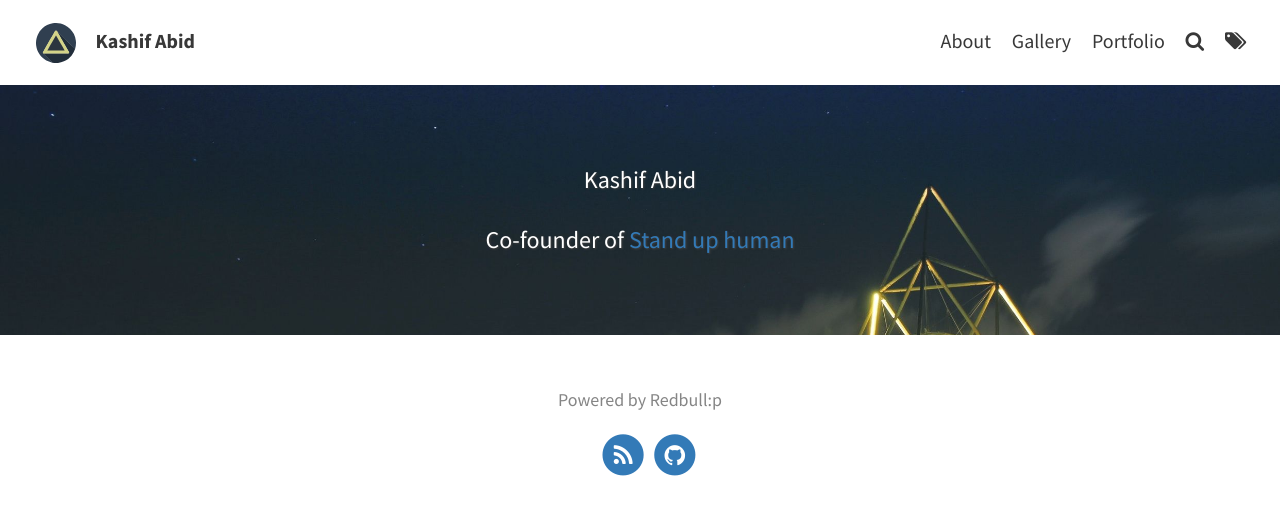
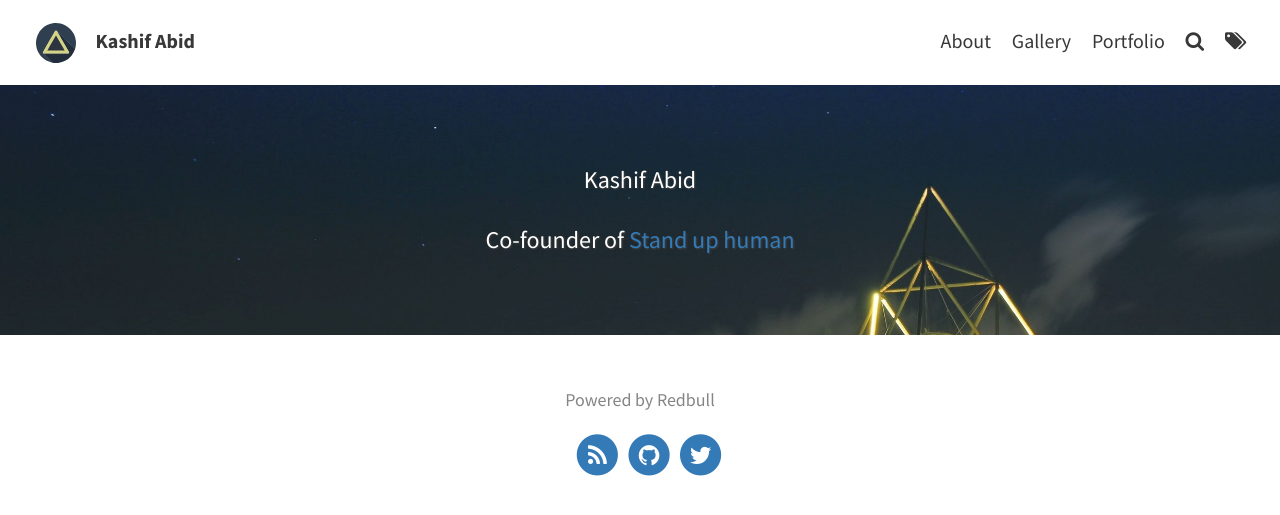
Before and after one commit to kashifabid1106/kashifabid.github.io, a Jekyll site: the page built from index.md, in a window 1280 px wide. Shown: the top 515 px of the page. Built offline with Jekyll 4.4.1, drawn with Linux system fonts in a browser that asks for light colours; our own code applies the rules of GitHub Pages for plain Markdown files; the list of posts is cut into pages by our own code; part of the change alters nothing that is shown.

```diff
--- a/_config.yml
+++ b/_config.yml
@@ -15,10 +15,10 @@ theme_settings:
 
   # Header and footer text
   header_text: > #two or three lines to describe your site
-     <p>Kashif Abid</p> <p>Co-founder of <a href="https://www.standuphuman.org">Stand up human</a></p>
+     <p>Kashif Abid</p> <p>Co-founder of <a href="http://www.standuphuman.org">Stand up human</a></p>
   header_text_feature_image: assets/img/pexels/triangular.jpeg
   footer_text: >
-   Powered by Redbull:p </a>
+   Powered by Redbull </a>
 
   # Icons
   rss: true  # Make sure you created a feed.xml with feed.xml layout
@@ -40,7 +40,7 @@ theme_settings:
   stack_exchange:  # Full URL
   steam:
   tumblr:
-  twitter: # "twitter username"
+  twitter: "kashifsohailabi"
   vimeo:
   wordpress:
   youtube:
```
